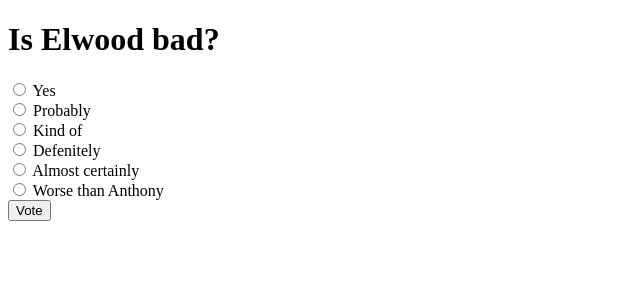
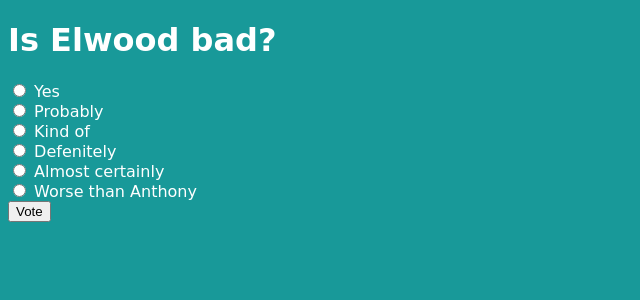
Before and after one commit to antoo2003/django-tutorial, a Django app: page /1/ in a window 1280 px wide. Shown: the top 300 px of the page, without its empty margins (0-640 px from the left). Run offline with Django 3.2, Linux system fonts and the light colour scheme; data comes from the database, SQL or seed files in the repository; both versions use the stored data as it was after the commit.

Commit message:
added style to detail page

```diff
--- a/mysite/polls/templates/polls/detail.html
+++ b/mysite/polls/templates/polls/detail.html
@@ -1,6 +1,18 @@
 <!DOCTYPE html>
 <html>
 	<head>
+		<style>
+			body {
+					font-family: 'Comic Sans MS';
+					background-color: #189999;
+					color: white;
+				  }
+
+				  img{
+						width: 300px;
+					  }
+
+		</style>
 	</head>
 <body>
 <h1>{{ question.question_text }}</h1>
```
Also changed, not shown: mysite/db.sqlite3.
